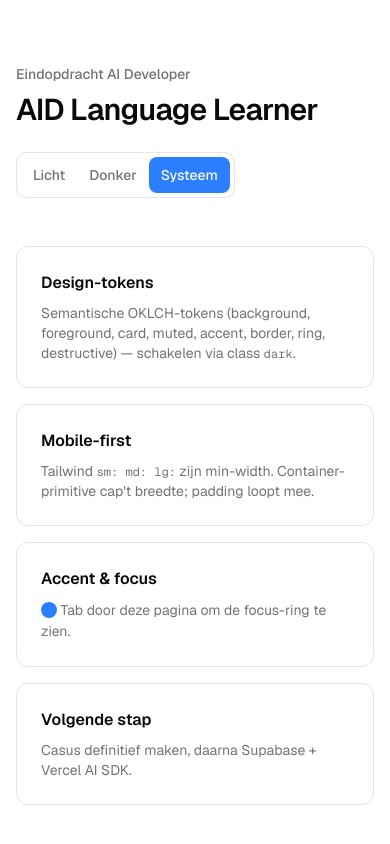
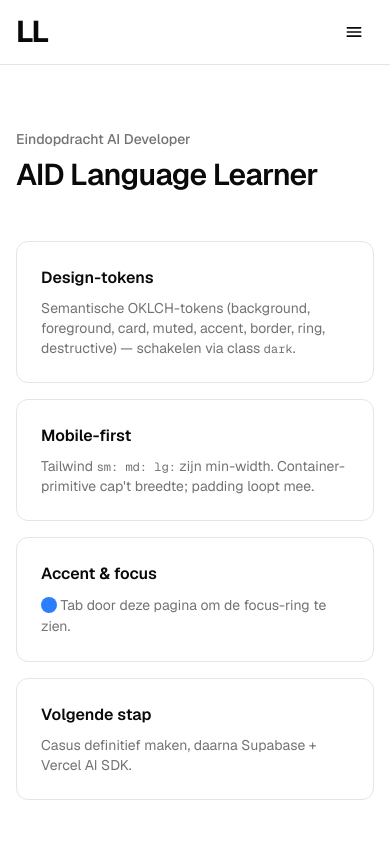
Before and after one commit to Danielooo/aid-language-learner, a Next.js app: page / in a window 390 px wide. Shown: the top 844 px of the page. Built offline with nearby package versions, Linux system fonts and the light colour scheme.

Commit message:
finished mvp navbar

```diff
--- /dev/null
+++ b/app/_components/site-header.tsx
@@ -0,0 +1,147 @@
+"use client";
+
+import Link from "next/link";
+import { useState } from "react";
+
+import { Container } from "@/app/_components/ui/container";
+import { ThemeToggle } from "@/app/_components/ui/theme-toggle";
+import { cn } from "@/lib/utils";
+
+const navItems = [
+  { href: "#", label: "Home" },
+  { href: "#", label: "About" },
+  { href: "#", label: "Contact" },
+] as const;
+
+const navLinkClasses =
+  "text-sm font-medium text-muted-foreground transition-colors hover:text-foreground";
+
+const loginButtonClasses =
+  "inline-flex min-h-9 cursor-pointer items-center justify-center rounded-md bg-accent px-4 text-sm font-medium text-accent-foreground transition-colors hover:bg-accent/90";
+
+// Site-wide sticky header. Client component vanwege de open-state van het
+// mobile menu; ThemeToggle is zelf ook een client component en wordt hier
+// hergebruikt voor zowel desktop als het uitgeklapte mobiele paneel.
+export function SiteHeader() {
+  const [open, setOpen] = useState(false);
+
+  const closeMenu = () => setOpen(false);
+
+  return (
+    <header className="sticky top-0 z-40 border-b border-border bg-background/80 backdrop-blur supports-[backdrop-filter]:bg-background/60">
+      <Container>
+        <div className="flex min-h-16 items-center justify-between gap-4">
+          <Link
+            href="/"
+            onClick={closeMenu}
+            aria-label="AID Language Learner — home"
+            className="text-3xl font-bold tracking-tighter text-foreground"
+          >
+            LL
+          </Link>
+
+          <nav
+            aria-label="Hoofdnavigatie"
+            className="hidden items-center gap-6 md:flex"
+          >
+            {navItems.map((item) => (
+              <Link key={item.label} href={item.href} className={navLinkClasses}>
+                {item.label}
+              </Link>
+            ))}
+            <ThemeToggle />
+            <button type="button" className={loginButtonClasses}>
+              Inloggen
+            </button>
+          </nav>
+
+          <button
+            type="button"
+            aria-label="Menu"
+            aria-expanded={open}
+            aria-controls="site-mobile-nav"
+            onClick={() => setOpen((prev) => !prev)}
+            className={cn(
+              "inline-flex size-10 items-center justify-center rounded-md text-foreground md:hidden",
+              "hover:bg-muted",
+            )}
+          >
+            {open ? <CloseIcon /> : <MenuIcon />}
+          </button>
+        </div>
+      </Container>
+
+      {open && (
+        <div
+          id="site-mobile-nav"
+          className="border-t border-border bg-background md:hidden"
+        >
+          <Container>
+            <nav
+              aria-label="Hoofdnavigatie mobiel"
+              className="flex flex-col gap-1 py-4"
+            >
+              {navItems.map((item) => (
+                <Link
+                  key={item.label}
+                  href={item.href}
+                  onClick={closeMenu}
+                  className={cn(navLinkClasses, "rounded-md px-3 py-2")}
+                >
+                  {item.label}
+                </Link>
+              ))}
+              <div className="mt-2 flex flex-col gap-3 border-t border-border pt-4">
+                <ThemeToggle />
+                <button type="button" className={loginButtonClasses}>
+                  Inloggen
+                </button>
+              </div>
+            </nav>
+          </Container>
+        </div>
+      )}
+    </header>
+  );
+}
+
+function MenuIcon() {
+  return (
+    <svg
+      xmlns="http://www.w3.org/2000/svg"
+      width="20"
+      height="20"
+      viewBox="0 0 24 24"
+      fill="none"
+      stroke="currentColor"
+      strokeWidth="2"
+      strokeLinecap="round"
+      strokeLinejoin="round"
+      aria-hidden="true"
+    >
+      <line x1="4" y1="7" x2="20" y2="7" />
+      <line x1="4" y1="12" x2="20" y2="12" />
+      <line x1="4" y1="17" x2="20" y2="17" />
+    </svg>
+  );
+}
+
+function CloseIcon() {
+  return (
+    <svg
+      xmlns="http://www.w3.org/2000/svg"
+      width="20"
+      height="20"
+      viewBox="0 0 24 24"
+      fill="none"
+      stroke="currentColor"
+      strokeWidth="2"
+      strokeLinecap="round"
+      strokeLinejoin="round"
+      aria-hidden="true"
+    >
+      <line x1="6" y1="6" x2="18" y2="18" />
+      <line x1="18" y1="6" x2="6" y2="18" />
+    </svg>
+  );
+}
--- a/app/layout.tsx
+++ b/app/layout.tsx
@@ -1,5 +1,6 @@
 import { Geist, Geist_Mono } from "next/font/google";
 
+import { SiteHeader } from "@/app/_components/site-header";
 import { ThemeProvider } from "@/app/_components/theme-provider";
 
 import type { Metadata, Viewport } from "next";
@@ -44,7 +45,10 @@ export default function RootLayout({
       className={`${geistSans.variable} ${geistMono.variable} h-full antialiased`}
     >
       <body className="flex min-h-full flex-col font-sans">
-        <ThemeProvider>{children}</ThemeProvider>
+        <ThemeProvider>
+          <SiteHeader />
+          {children}
+        </ThemeProvider>
       </body>
     </html>
   );
--- a/app/page.tsx
+++ b/app/page.tsx
@@ -1,19 +1,15 @@
-import { ThemeToggle } from "@/app/_components/ui/theme-toggle";
 import { Container } from "@/app/_components/ui/container";
 
 export default function Home() {
   return (
     <Container className="flex flex-1 flex-col gap-12 py-16">
-      <header className="flex flex-col items-start gap-6 sm:flex-row sm:items-center sm:justify-between">
-        <div className="space-y-2">
+      <header className="space-y-2">
         <p className="text-sm font-medium text-muted-foreground">
           Eindopdracht AI Developer
         </p>
         <h1 className="text-3xl font-semibold tracking-tight text-foreground sm:text-4xl">
           AID Language Learner
         </h1>
-        </div>
-        <ThemeToggle />
       </header>
 
       <section className="grid gap-4 sm:grid-cols-2">
```
Lines whose indentation alone changed are shown as unchanged.
